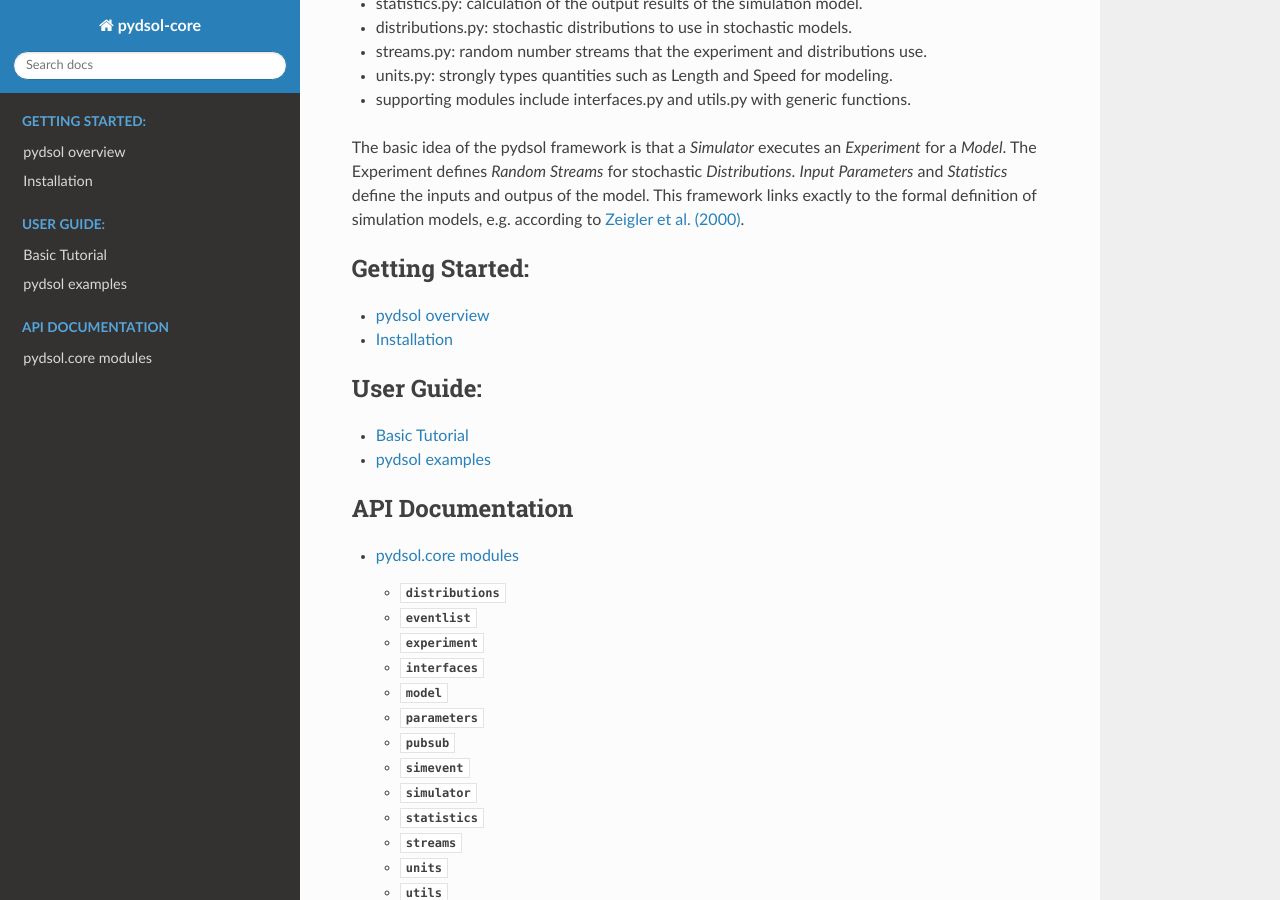
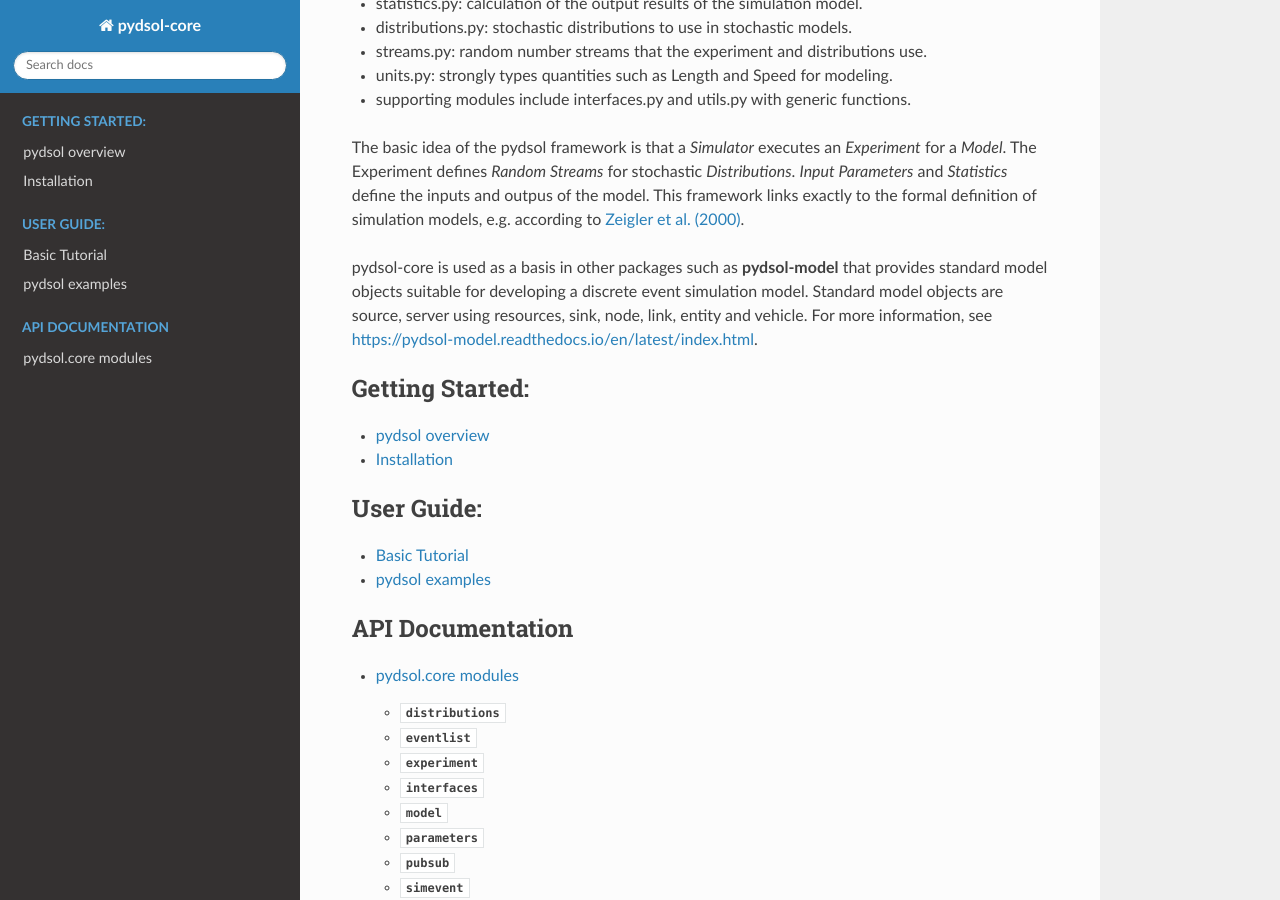
Before and after one commit to averbraeck/pydsol-core, a Sphinx documentation site: the page built from docs/source/index.rst, in a window 1280 px wide and 900 px high, scrolled down 528 px. Built offline with Sphinx 7.4.7 and the Read the Docs theme 2.0.0, drawn with Linux system fonts in a browser that asks for light colours.

Commit message:
Add reference to pydsol-model and add installation instructions to README.rst

```diff
--- a/docs/source/index.rst
+++ b/docs/source/index.rst
@@ -34,6 +34,11 @@ inputs and outpus of the model. This framework links exactly to the formal
 definition of simulation models, e.g. according to `Zeigler et al. (2000)
 <https://dl.acm.org/doi/10.5555/580780>`__.
 
+pydsol-core is used as a basis in other packages such as **pydsol-model** that provides standard model objects suitable for
+developing a discrete event simulation model. Standard model objects are source, server
+using resources, sink, node, link, entity and vehicle. For more information,
+see https://pydsol-model.readthedocs.io/en/latest/index.html.
+
 .. toctree::
    :maxdepth: 1
    :caption: Getting Started:
```
Also changed, not shown: README.rst (+17 -0 lines).
